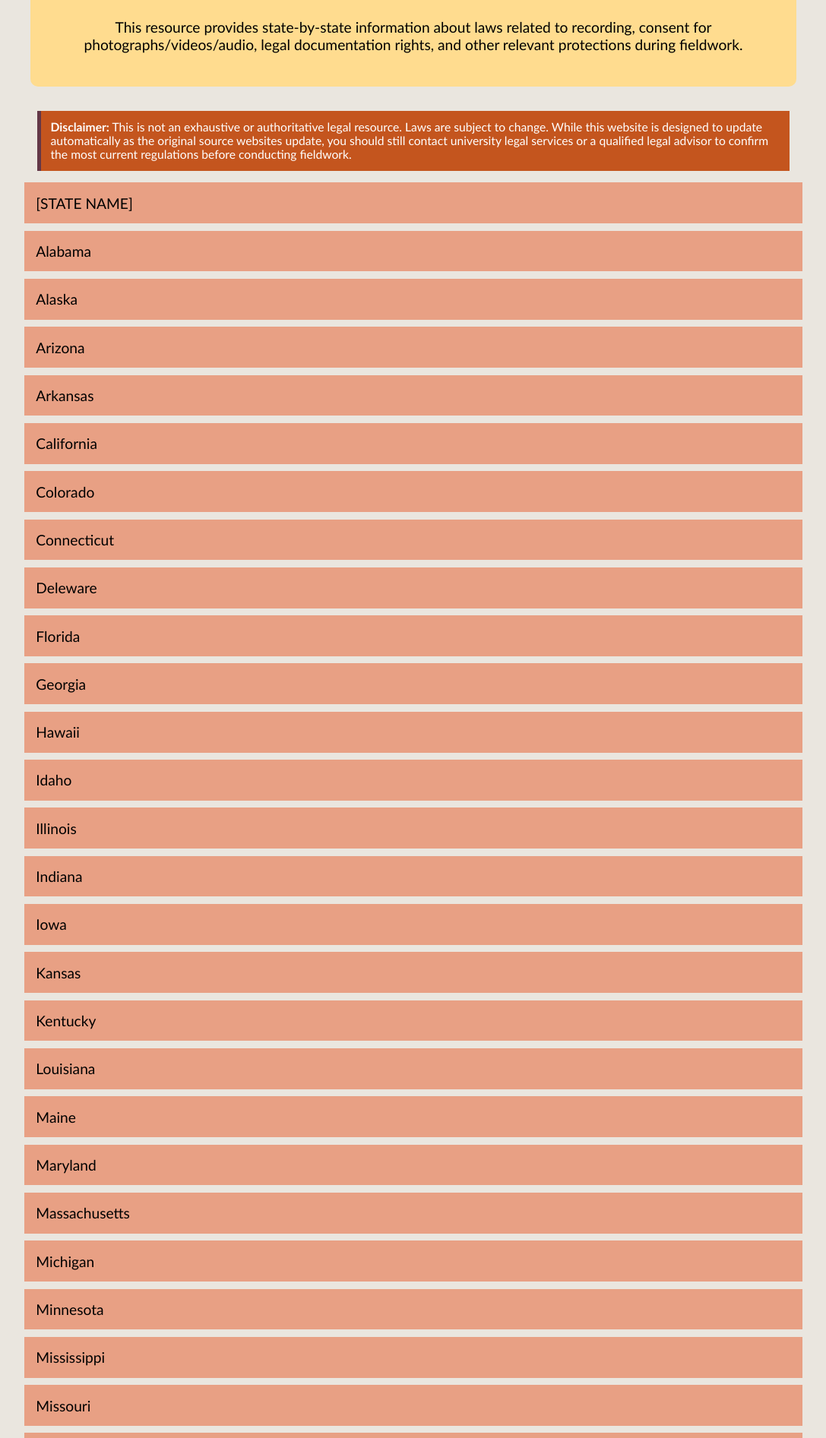
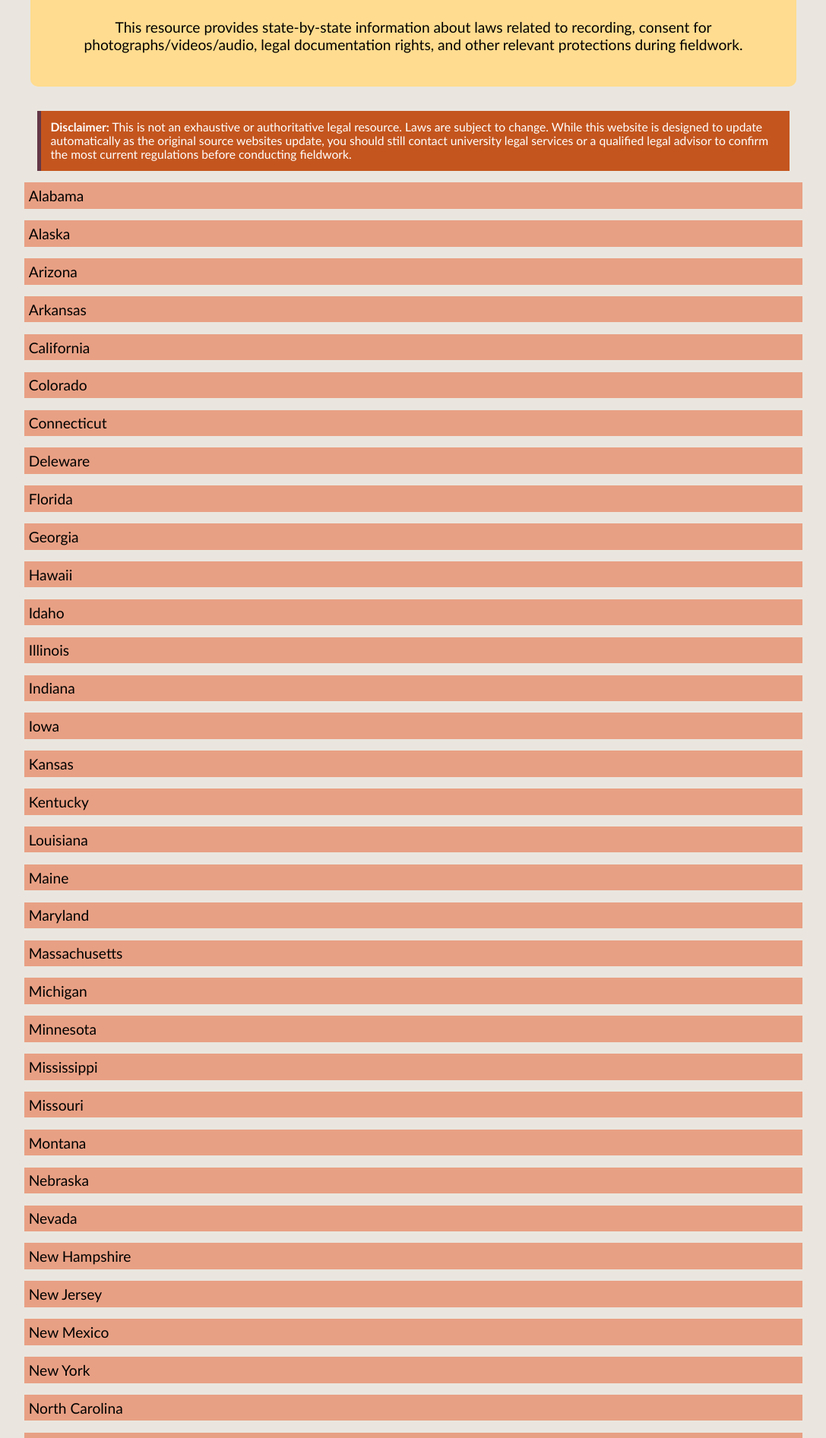
Before and after one commit to AnthroSafetyWarrior/GoldenTrowelProject, a Jekyll site: the page built from _pages/statelaw.html, in a window 1280 px wide. Shown: the part 388-2281 px from the top of the page at 76% size, without its empty margins (96-1183 px from the left). Built offline with Jekyll 4.4.1, drawn with Linux system fonts in a browser that asks for light colours.

Commit message:
updating state

```diff
--- a/_pages/statelaw.html
+++ b/_pages/statelaw.html
@@ -9,8 +9,8 @@ permalink: /statelaw.html
   background-color: #e8a084;
   color: black;
   cursor: pointer;
-  padding: 0.8em;
-  margin-top: 0.5em;
+  padding: 0.3em;
+  margin-top: 0.8em;
   width: 80%;
   border: none;
   text-align: left;
@@ -87,27 +87,7 @@ permalink: /statelaw.html
 <div class="disclaimer">
   <strong>Disclaimer:</strong> This is not an exhaustive or authoritative legal resource. Laws are subject to change. While this website is designed to update automatically as the original source websites update, you should still contact university legal services or a qualified legal advisor to confirm the most current regulations before conducting fieldwork.
 </div>
-<!-- Example accordion section for [STATE NAME] -->
-<button class="accordion">[STATE NAME]</button>
-<div class="panel">
-  <table>
-    <tr>
-      <th>Recording Laws</th>
-      <th>Consent for Photo/Video/Audio</th>
-      <th>Guidance on Legal Docs</th>
-    </tr>
-    <tr>
-      <td>[Summary of recording laws]</td>
-      <td>[Summary of consent laws]</td>
-      <td>[Summary of legal doc guidance]</td>
-    </tr>
-    <tr>
-      <td><a href="[recording law source URL]" target="_blank">Source</a></td>
-      <td><a href="[photo consent source URL]" target="_blank">Source</a></td>
-      <td><a href="[legal docs source URL]" target="_blank">University Legal Affairs</a></td>
-    </tr>
-  </table>
-</div>
+
 
 <!-- Example accordion section for [Alabama] -->
 <button class="accordion">Alabama</button>
@@ -859,7 +839,7 @@ permalink: /statelaw.html
 </div>
 
 <!-- Example accordion section for [Ohio] -->
-<button class="accordion">[Ohio]</button>
+<button class="accordion">Ohio</button>
 <div class="panel">
   <table>
     <tr>
```
